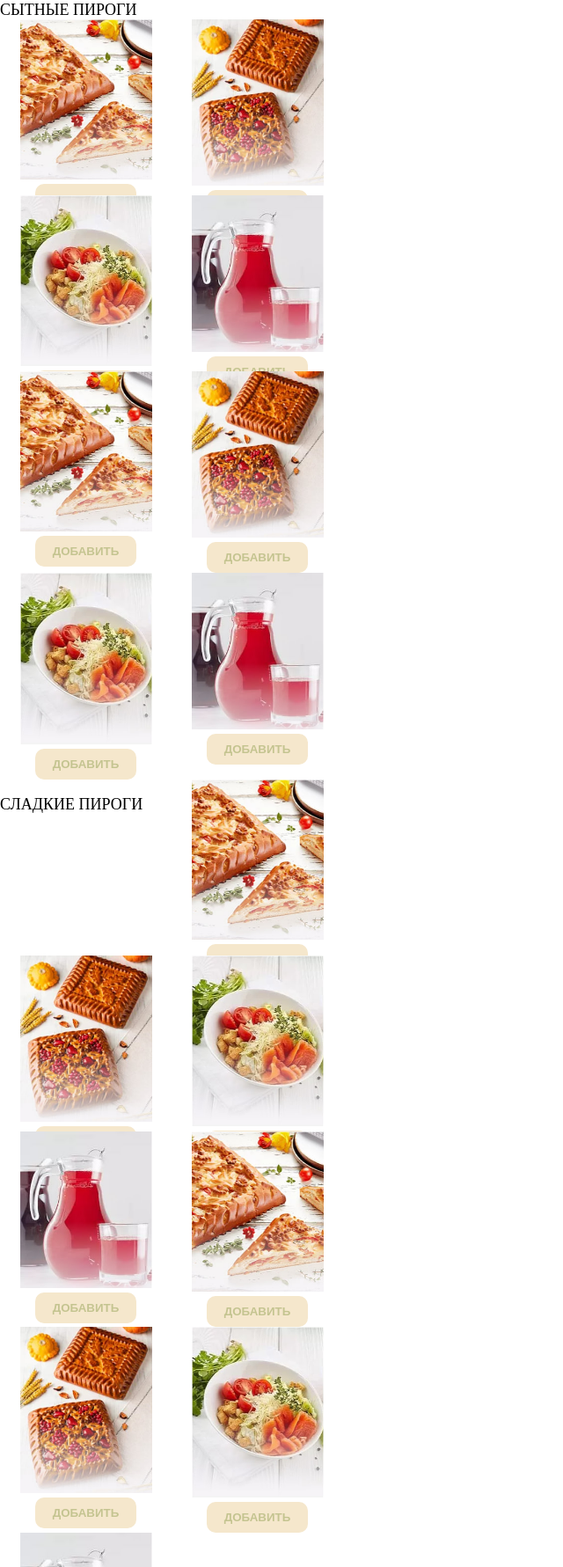
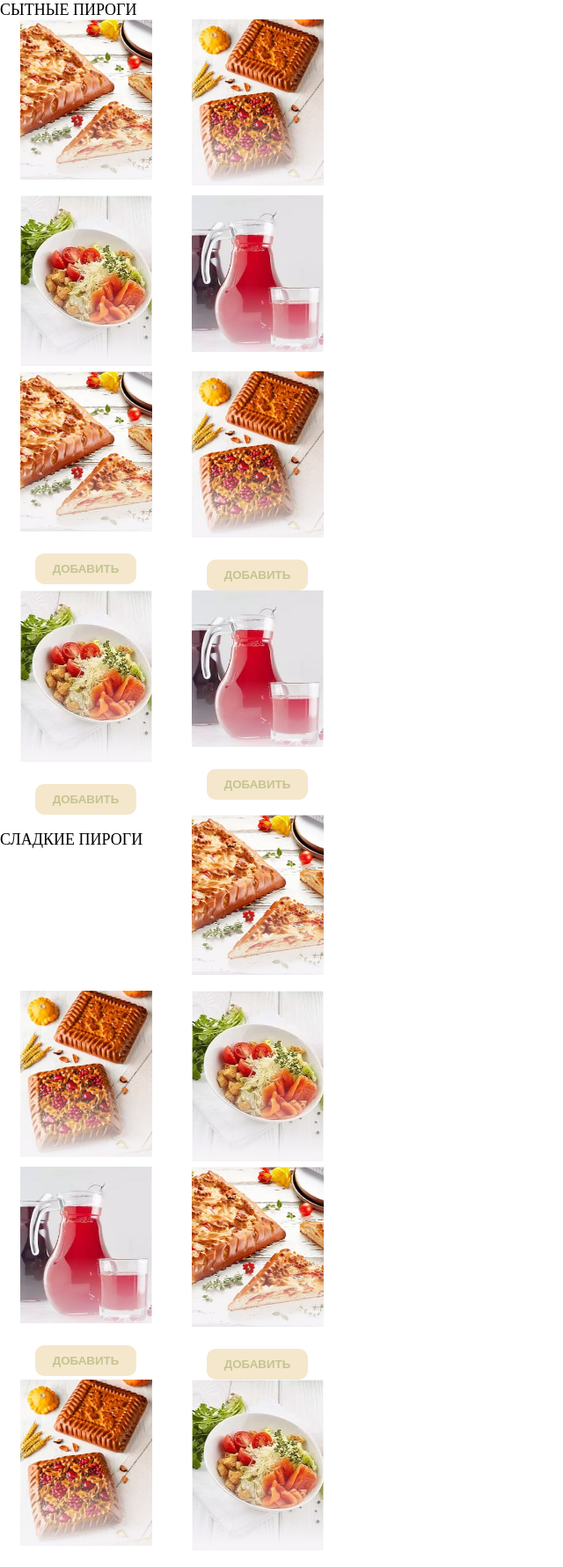
Before and after one commit to mikailyan/mikailyan.github.io, a PHP site: page / in a window 1280 px wide. Shown: the part 174-1955 px from the top of the page at 88% size, without its empty margins (0-640 px from the left). Run offline with PHP 8.4, Linux system fonts and the light colour scheme; some libraries are stand-ins or nearby versions.

Commit message:
Update style.css

```diff
--- a/style.css
+++ b/style.css
@@ -54,6 +54,7 @@ body {
 
 .img {
     width: 150px;
+    padding: 0 20px 20px 20px;
 }
 
 .item {
```
